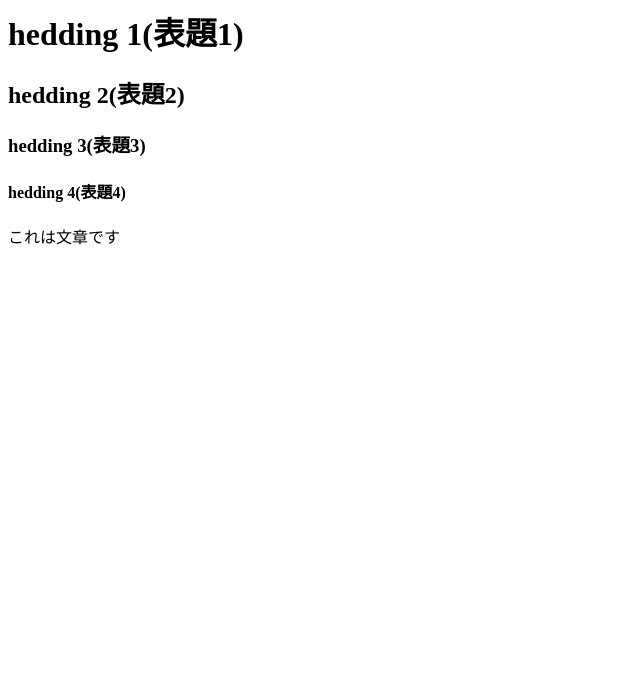
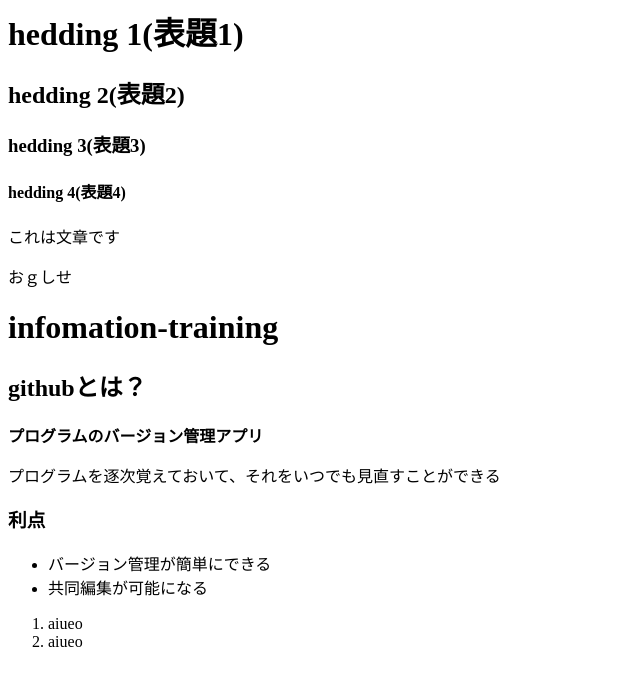
Before and after one commit to kiri931/information-training, a plain HTML site: page index.html in a window 1280 px wide. Shown: the whole page, without its empty margins (0-640 px from the left). Drawn offline with Linux system fonts and the light colour scheme.

Commit message:
９月１７日４時間目htmlやマークダウンの話

```diff
--- a/index.html
+++ b/index.html
@@ -3,3 +3,20 @@
 <h3>hedding 3(表題3)</h3>
 <h4>hedding 4(表題4)</h4>
 <p>これは文章です</p>
+おｇしせ
+
+<h1>infomation-training</h1>
+<h2>githubとは？</h2>
+<strong>プログラムのバージョン管理アプリ</strong>
+<p>プログラムを逐次覚えておいて、それをいつでも見直すことができる</p>
+
+<h3>利点</h3>
+<ul>
+    <li>バージョン管理が簡単にできる</li>
+    <li>共同編集が可能になる</li>
+</ul>
+
+<ol>
+    <li>aiueo</li>
+    <li>aiueo</li>
+</ol>
```
Also changed, not shown: image.png (added), 1 other file.
